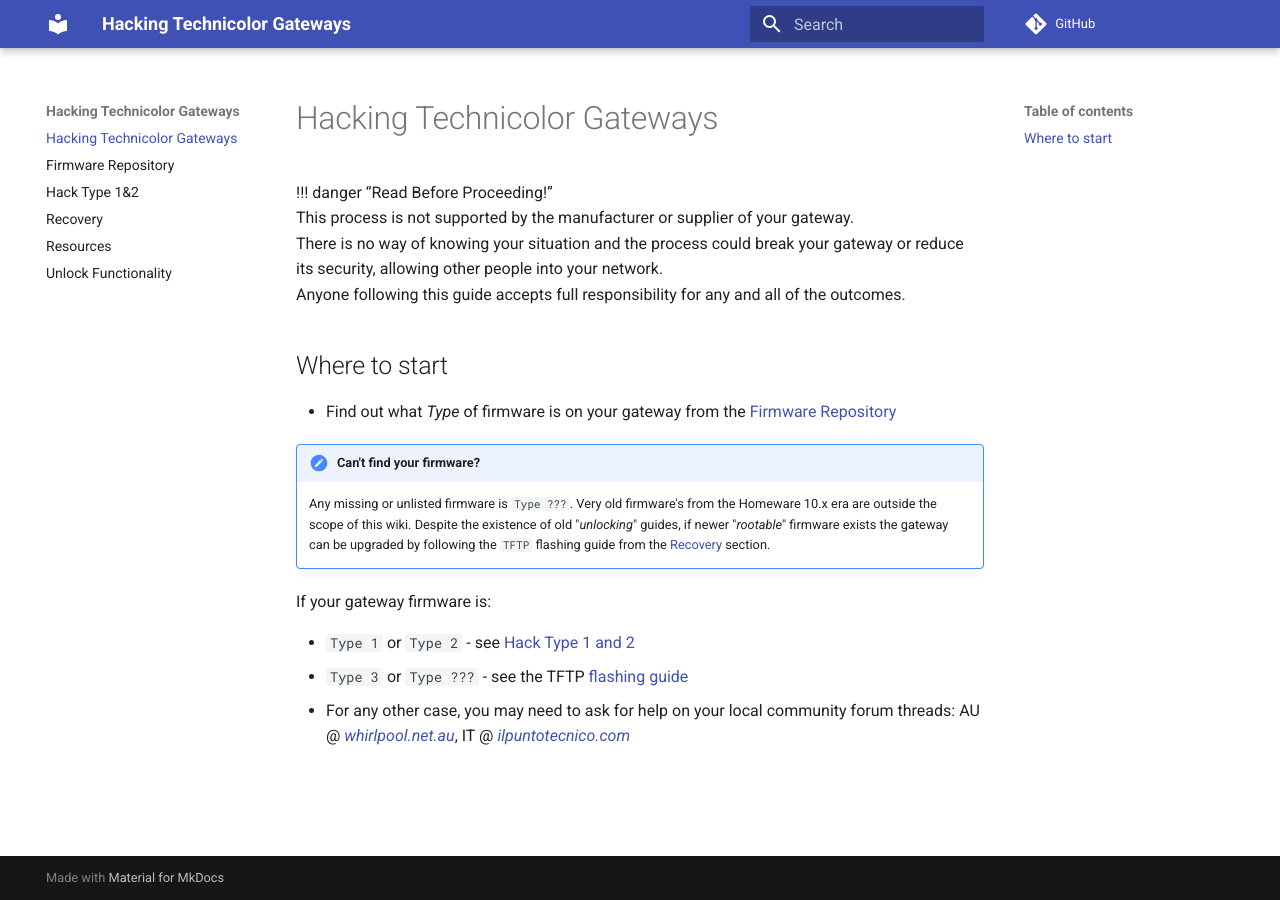
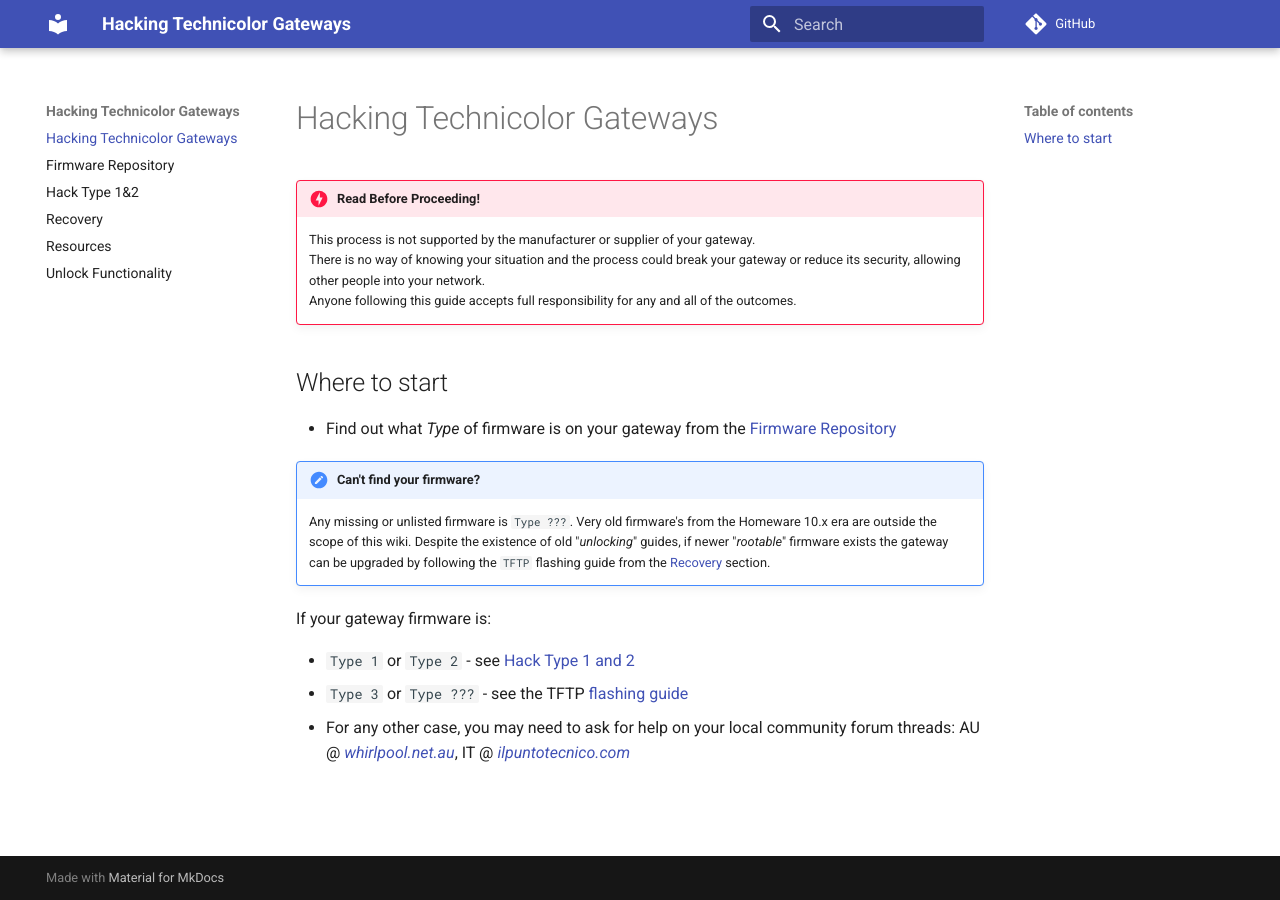
Before and after one commit to hack-technicolor/hack-technicolor, an MkDocs documentation site: the page built from docs/index.md, in a window 1280 px wide. Built offline with MkDocs 1.6.1 and Material for MkDocs 9.7.7, drawn with Linux system fonts in a browser that asks for light colours; comment, search, counter and statistics services are not loaded.

Commit message:
fix quotes

```diff
--- a/docs/index.md
+++ b/docs/index.md
@@ -1,6 +1,6 @@
 # Hacking Technicolor Gateways
 
-!!! danger “Read Before Proceeding!”
+!!! danger "Read Before Proceeding!"
     This process is not supported by the manufacturer or supplier of your gateway.
     There is no way of knowing your situation and the process could break your gateway or reduce its security, allowing other people into your network.
     Anyone following this guide accepts full responsibility for any and all of the outcomes.
```
